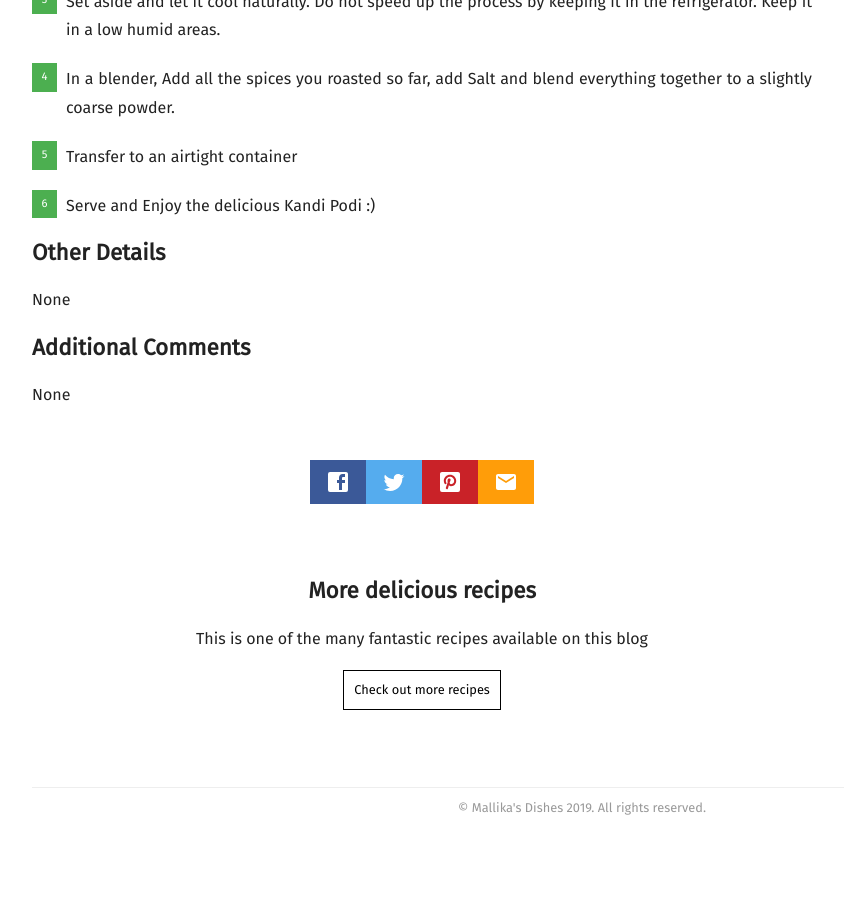
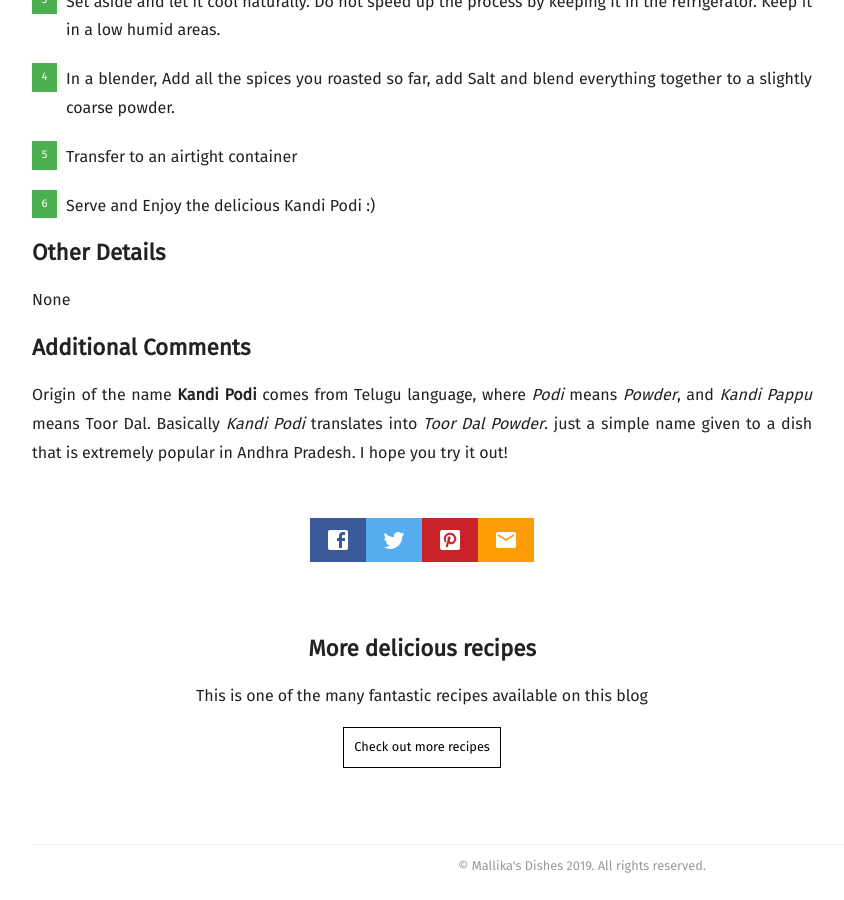
Before and after one commit to mallikasdishes/github.io, a Jekyll site: the page built from _posts/2019-02-18-kandi-powder.md, in a window 1280 px wide and 900 px high, scrolled down 1503 px. Shown: the whole window, without its empty margins (58-902 px from the left). Built offline with Jekyll 4.4.1, drawn with Linux system fonts in a browser that asks for light colours; nearby versions of some CDN libraries; some web fonts are replaced; comment, search, counter and statistics services are not loaded; before the commit the page ends 2346 px from its top, so only the background shows below that.

Commit message:
Update 2019-02-18-kandi-powder.md

```diff
--- a/_posts/2019-02-18-kandi-powder.md
+++ b/_posts/2019-02-18-kandi-powder.md
@@ -4,7 +4,7 @@
 date: 2017-02-18
 featured_image: "http://www.mallikasdishes.com/images/kandi_powder.jpg"
 recipe:
-  title: "Kandi Podi (Powder)"
+  title: "Kandi Podi (Toor Dal Powder)"
   excerpt: "Kandi Podi, also known as Kandi Powder, a very famous spice in South India. It is typically eaten with Rice and if you are creative, you can find many ways to eat this with. It is basically a spicy powder, made of different kinds of lentils and spices, and full of protein."
   description: |-
       Kandi Podi, also known as Kandi Powder, a very famous spice in South India. It is typically eaten with Rice and if you are creative, you can find many ways to eat this with. It is basically a spicy powder, made of different kinds of lentils and spices, and full of protein. The spice level can be adjusted according to your needs. I personally like to make two versions of the same with different spice levels - one for kids and one for adults, who can tolerate more spiciness.
@@ -34,5 +34,6 @@
   other_details: |-
       None
   additional_comments: |-
-      None
+      Origin of the name **Kandi Podi** comes from Telugu language, where *Podi* means *Powder*, and *Kandi Pappu* means Toor Dal. Basically *Kandi Podi* translates into *Toor Dal Powder*. just a simple name given to a dish that is extremely popular in Andhra Pradesh. I hope you try it out!
+
 ---
```
